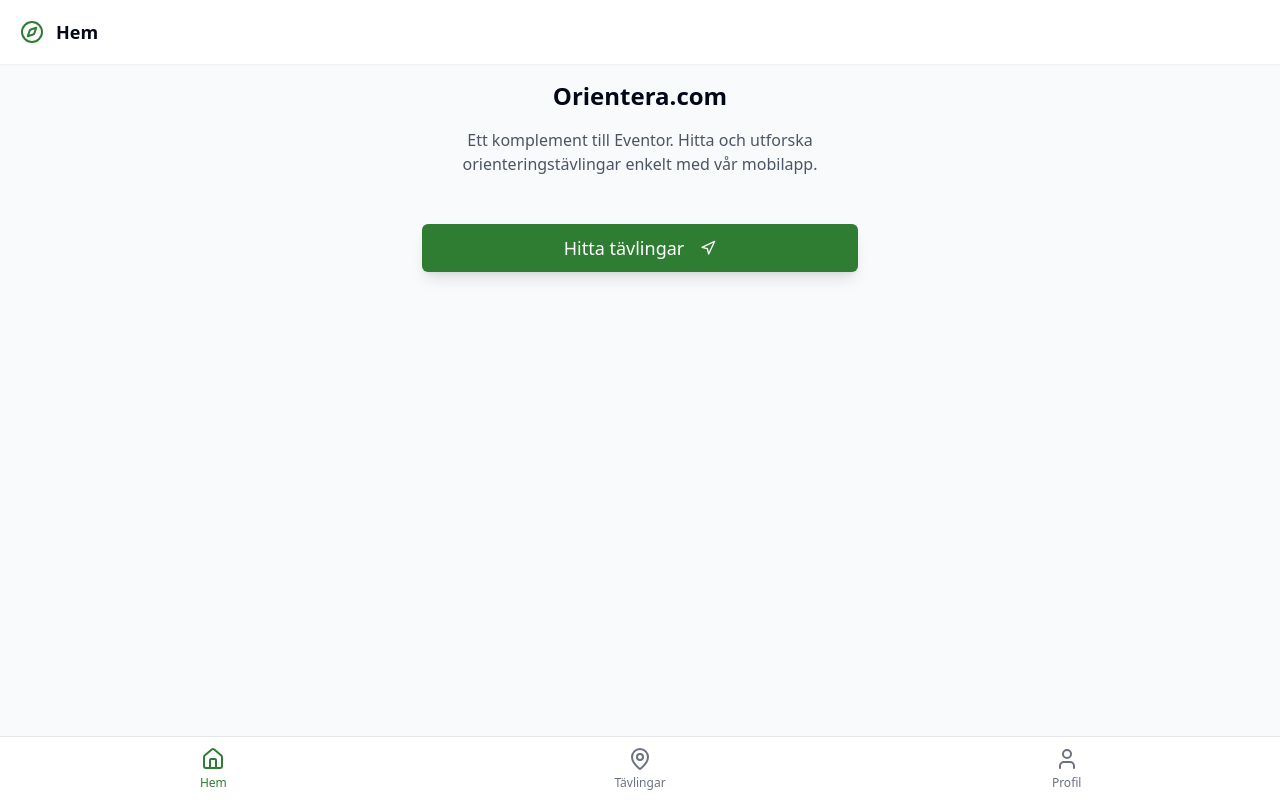
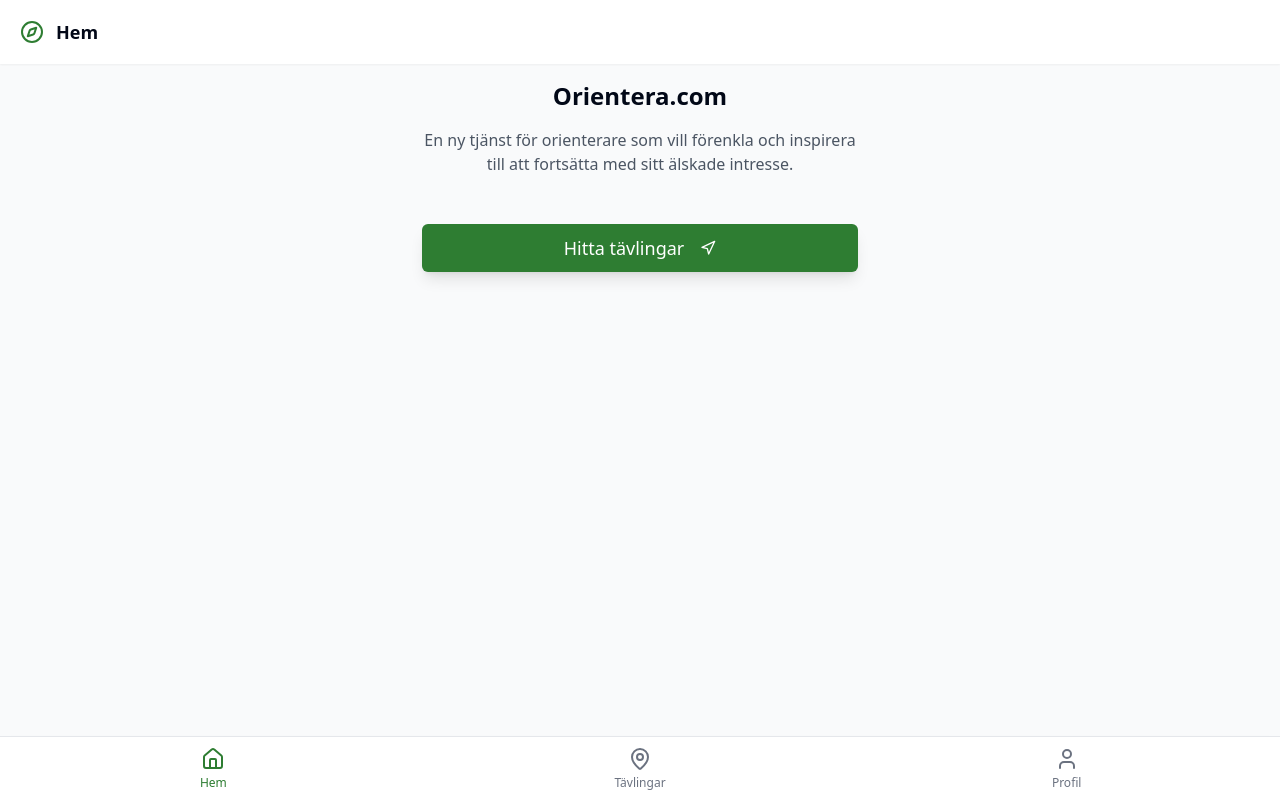
Before and after one commit to runemalm/orientera-mobile, a React (Vite) app: page /home in a window 1280 px wide. Built offline with nearby package versions, Linux system fonts and the light colour scheme.

Commit message:
Update app description
Change the app description to reflect the new purpose of the app.

```diff
--- a/src/pages/HomePage.tsx
+++ b/src/pages/HomePage.tsx
@@ -18,7 +18,7 @@ const HomePage: React.FC = () => {
         <div className="text-center">
           <h1 className="text-2xl font-bold mb-4">Orientera.com</h1>
           <p className="text-gray-600 mb-6">
-            Ett komplement till Eventor. Hitta och utforska orienteringstävlingar enkelt med vår mobilapp.
+            En ny tjänst för orienterare som vill förenkla och inspirera till att fortsätta med sitt älskade intresse.
           </p>
         </div>
 
```
